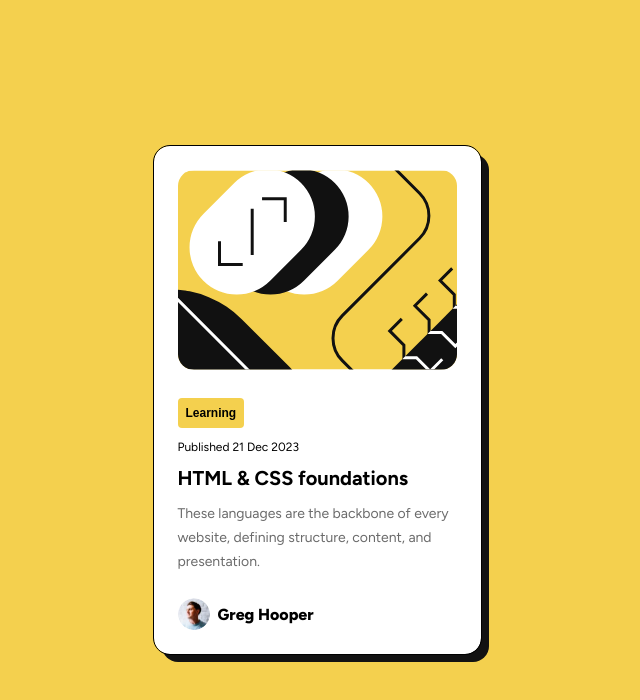
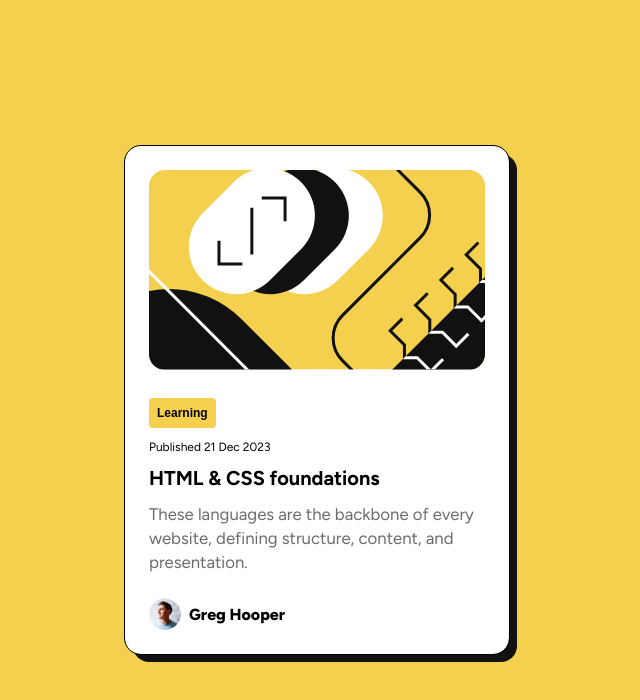
Before and after one commit to Blenimator/blog-preview-card, a plain HTML site: page index.html in a window 1280 px wide. Shown: the whole page, without its empty margins (323-963 px from the left). Drawn offline with Linux system fonts and the light colour scheme.

Commit message:
final touches
- added media queries
- added pseudo class for h1 to change color during hover and to change the pointer to a hand

```diff
--- a/style.css
+++ b/style.css
@@ -35,7 +35,6 @@ button{
 h1{
     margin-bottom: 12px;
     font-size: 1.25rem;
-    line-height: 1.5rem;
 }
 
 .main_container{
@@ -51,7 +50,7 @@ h1{
     border-radius: 16px;
     outline: 1px solid rgb(0, 0, 0);
     background-color: var(--white);
-    box-shadow: 8px 8px 0px var(--darkGrey);
+    box-shadow: 0.5rem 0.5rem 0px var(--darkGrey);
 }
 
 .image{
@@ -89,3 +88,25 @@ h1{
     border-radius: 50%;
     margin-right: 8px;
 }
+
+h1:hover{
+    color: var(--yellow);
+    cursor: pointer;
+}
+
+@media screen and (min-width: 480px) {
+
+    .white_card{
+        width: 384px;
+    }
+
+    .image{
+        width: 336px;
+        height: 200px;
+        border-radius: 16px;
+    }
+
+    .paragraph{
+        font-size: 1.05rem;
+    }
+  }
```
Also changed, not shown: index.html (+6 -6 lines).
